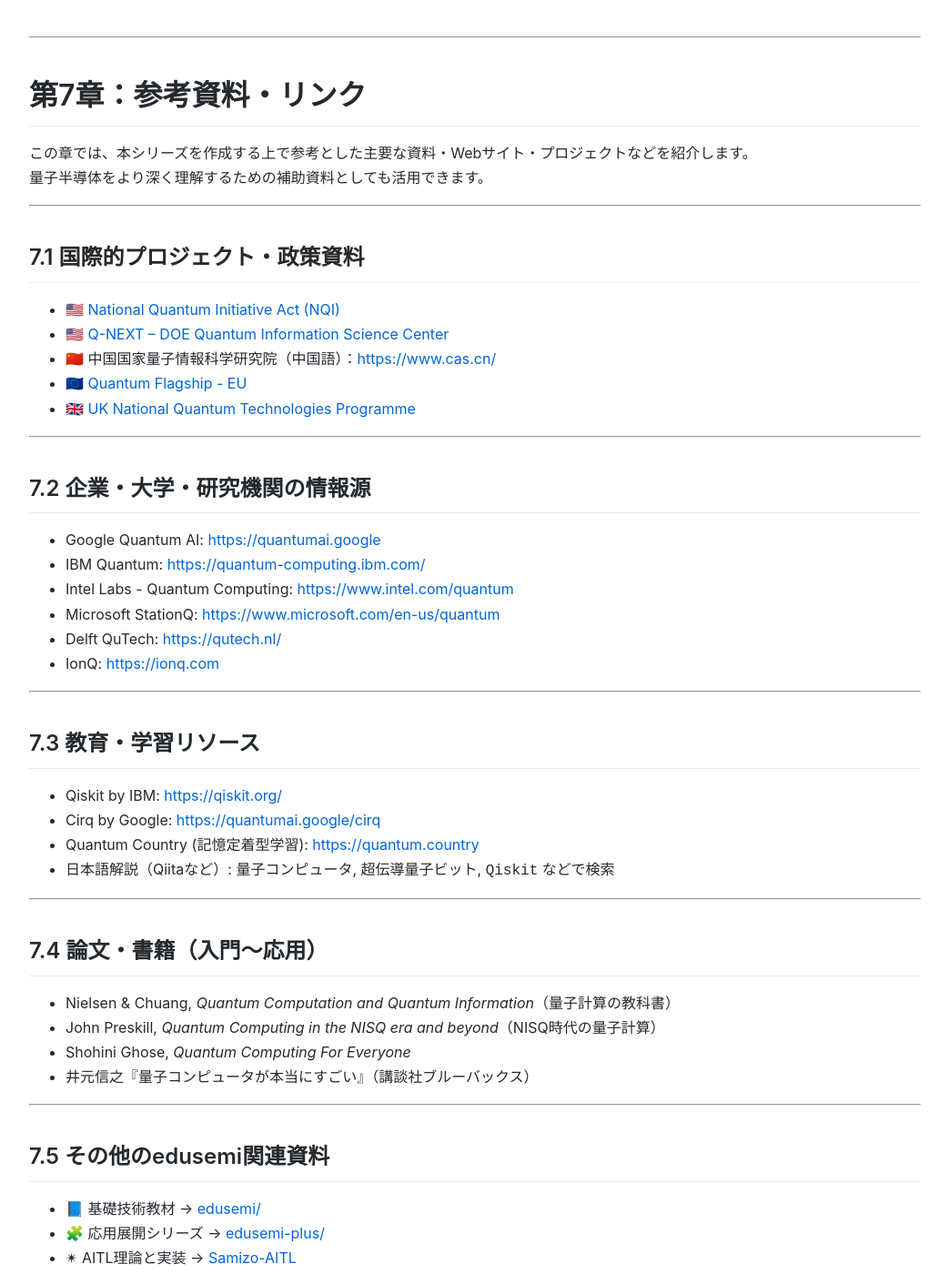
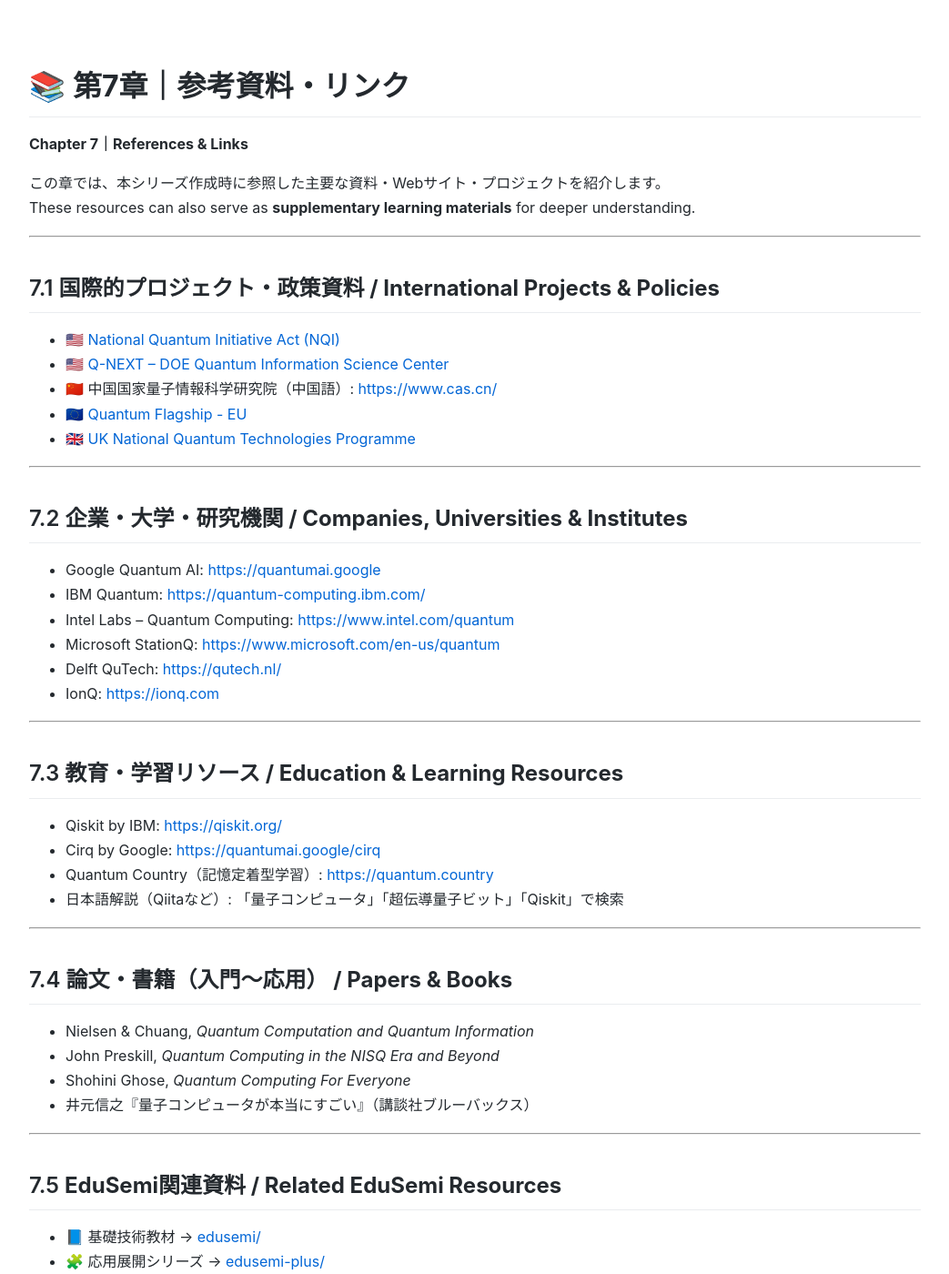
Before and after one commit to Samizo-AITL/Edusemi-Plus, a Jekyll site: the page built from quantum-semiconductor/07_references.md, in a window 1280 px wide and 1400 px high. Shown: the whole window at 91% size, without its empty margins (118-1161 px from the left). Built offline with Jekyll 4.4.1, drawn with Linux system fonts in a browser that asks for light colours; some of the changed text lies outside the part shown.

Commit message:
Update 07_references.md

```diff
--- a/quantum-semiconductor/07_references.md
+++ b/quantum-semiconductor/07_references.md
@@ -1,57 +1,56 @@
 ---
 layout: default
-title: 第7章：参考資料・リンク
+title: 📚 第7章｜参考資料・リンク / References & Links
 ---
+
+# 📚 **第7章｜参考資料・リンク**
+**Chapter 7｜References & Links**
+
+この章では、本シリーズ作成時に参照した主要な資料・Webサイト・プロジェクトを紹介します。
+These resources can also serve as **supplementary learning materials** for deeper understanding.
 
 ---
 
-# 第7章：参考資料・リンク
-
-この章では、本シリーズを作成する上で参考とした主要な資料・Webサイト・プロジェクトなどを紹介します。
-量子半導体をより深く理解するための補助資料としても活用できます。
-
----
-
-## 7.1 国際的プロジェクト・政策資料
+## 7.1 **国際的プロジェクト・政策資料 / International Projects & Policies**
 
 - 🇺🇸 [National Quantum Initiative Act (NQI)](https://www.congress.gov/bill/115th-congress/house-bill/6227)
 - 🇺🇸 [Q-NEXT – DOE Quantum Information Science Center](https://q-next.org/)
-- 🇨🇳 中国国家量子情報科学研究院（中国語）：[https://www.cas.cn/](https://www.cas.cn/)
+- 🇨🇳 中国国家量子情報科学研究院（中国語）: [https://www.cas.cn/](https://www.cas.cn/)
 - 🇪🇺 [Quantum Flagship - EU](https://qt.eu/)
 - 🇬🇧 [UK National Quantum Technologies Programme](https://uknqt.ukri.org/)
 
 ---
 
-## 7.2 企業・大学・研究機関の情報源
+## 7.2 **企業・大学・研究機関 / Companies, Universities & Institutes**
 
 - Google Quantum AI: [https://quantumai.google](https://quantumai.google/)
 - IBM Quantum: [https://quantum-computing.ibm.com/](https://quantum-computing.ibm.com/)
-- Intel Labs - Quantum Computing: [https://www.intel.com/quantum](https://www.intel.com/quantum)
+- Intel Labs – Quantum Computing: [https://www.intel.com/quantum](https://www.intel.com/quantum)
 - Microsoft StationQ: [https://www.microsoft.com/en-us/quantum](https://www.microsoft.com/en-us/quantum)
 - Delft QuTech: [https://qutech.nl/](https://qutech.nl/)
 - IonQ: [https://ionq.com](https://ionq.com)
 
 ---
 
-## 7.3 教育・学習リソース
+## 7.3 **教育・学習リソース / Education & Learning Resources**
 
 - Qiskit by IBM: [https://qiskit.org/](https://qiskit.org/)
 - Cirq by Google: [https://quantumai.google/cirq](https://quantumai.google/cirq)
-- Quantum Country (記憶定着型学習): [https://quantum.country](https://quantum.country)
-- 日本語解説（Qiitaなど）: `量子コンピュータ`, `超伝導量子ビット`, `Qiskit` などで検索
+- Quantum Country（記憶定着型学習）: [https://quantum.country](https://quantum.country)
+- 日本語解説（Qiitaなど）: 「量子コンピュータ」「超伝導量子ビット」「Qiskit」で検索
 
 ---
 
-## 7.4 論文・書籍（入門～応用）
+## 7.4 **論文・書籍（入門～応用） / Papers & Books**
 
-- Nielsen & Chuang, *Quantum Computation and Quantum Information*（量子計算の教科書）
-- John Preskill, *Quantum Computing in the NISQ era and beyond*（NISQ時代の量子計算）
+- Nielsen & Chuang, *Quantum Computation and Quantum Information*
+- John Preskill, *Quantum Computing in the NISQ Era and Beyond*
 - Shohini Ghose, *Quantum Computing For Everyone*
 - 井元信之『量子コンピュータが本当にすごい』（講談社ブルーバックス）
 
 ---
 
-## 7.5 その他のedusemi関連資料
+## 7.5 **EduSemi関連資料 / Related EduSemi Resources**
 
 - 📘 基礎技術教材 → [edusemi/](https://github.com/Samizo-AITL/edusemi)
 - 🧩 応用展開シリーズ → [edusemi-plus/](https://github.com/Samizo-AITL/edusemi-plus)
@@ -59,14 +58,18 @@
 
 ---
 
-## 7.6 謝辞
+## 7.6 **謝辞 / Acknowledgements**
 
-本シリーズは、多くの公開情報、研究成果、技術発表に依拠して構成されています。
-情報の正確性には努めていますが、見解・分析には筆者独自の視点も含まれています。
+本シリーズは多くの公開情報・研究成果・技術発表に基づき構成されています。
+While accuracy has been prioritized, interpretations and analyses reflect the author’s perspective.
 
 ---
 
-© Shinichi Samizo, 2025
-MITライセンス（教育・非営利目的での利用を歓迎します）
+© **Shinichi Samizo**, 2025
+**License:** MIT（教育・非営利目的での利用を歓迎します）
 
 ---
+
+## 🔗 **前後リンク / Navigation**
+- ◀️ 前節: [第6章｜長期展望と産業化への課題](06_industry_outlook.md)
+- 📘 [量子半導体 README に戻る / Back to Quantum-Semiconductor README](README.md)
```
